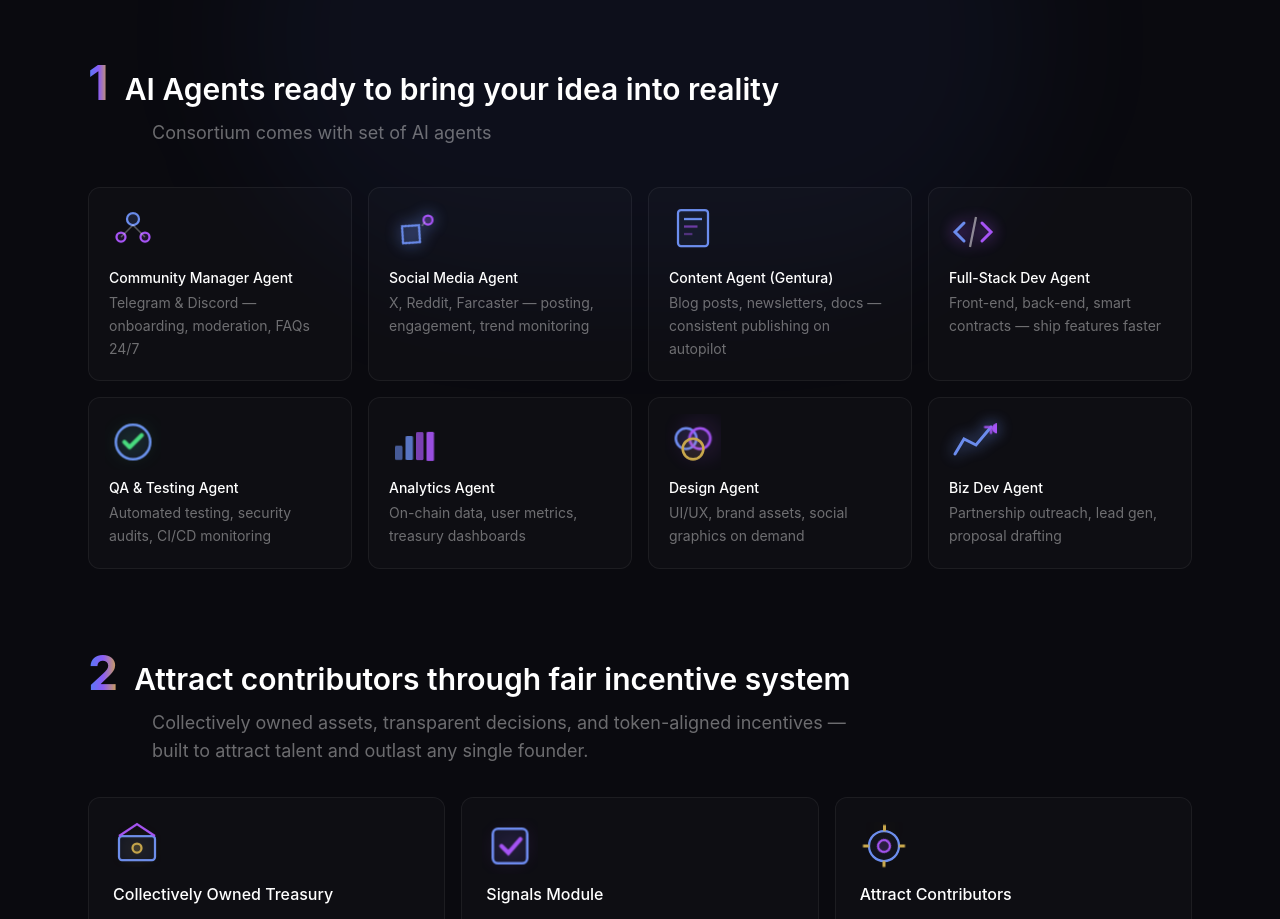
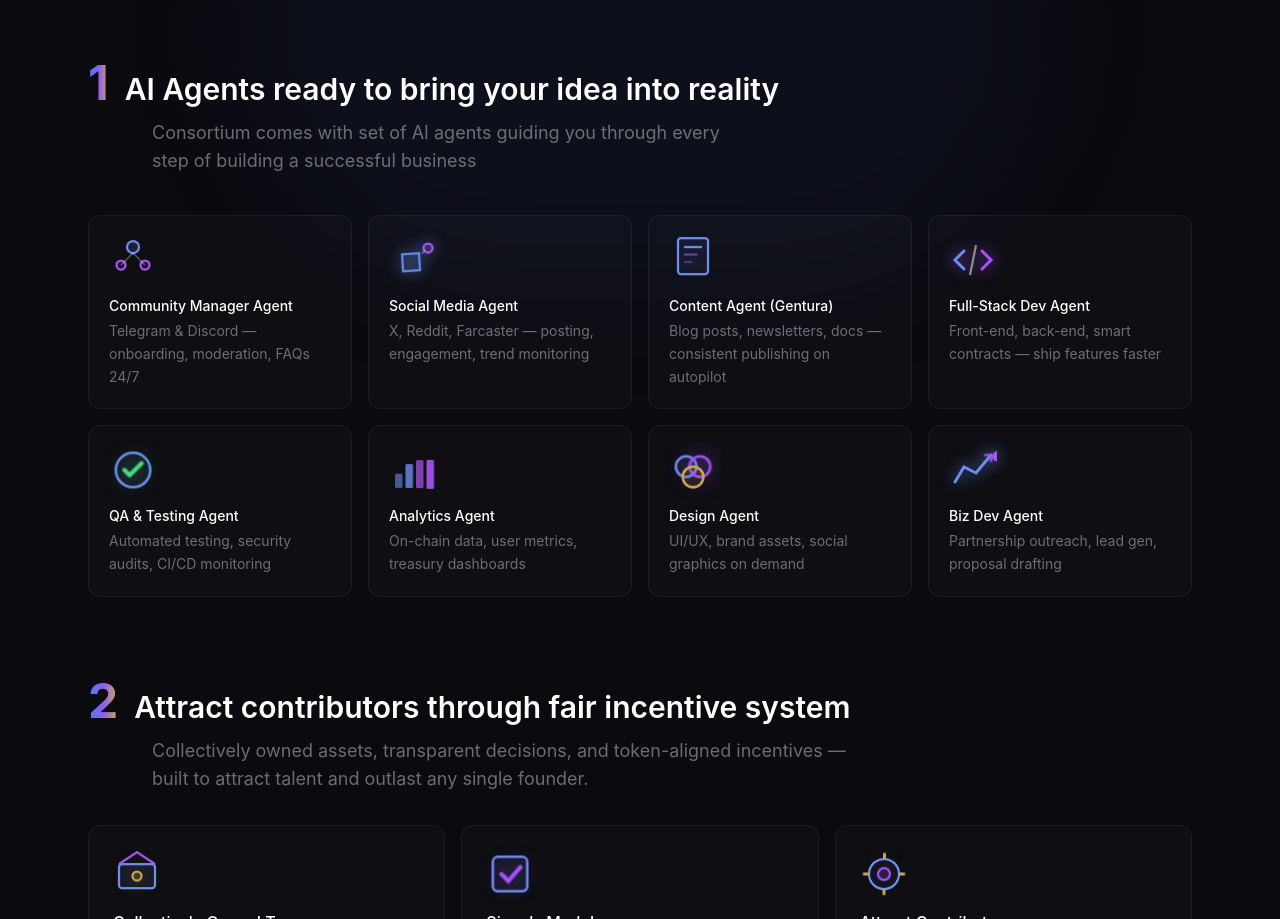
Before and after one commit to n0umen0n/consortiumlab-landing, a Next.js app: page / in a window 1280 px wide. Shown: the part 1837-2756 px from the top of the page. Built offline with nearby package versions, Linux system fonts and the light colour scheme.

Commit message:
Update AI agents description

```diff
--- a/src/components/WhyConsortium.tsx
+++ b/src/components/WhyConsortium.tsx
@@ -123,7 +123,7 @@ export default function WhyConsortium() {
               </h3>
             </div>
             <p className="text-white/40 text-lg mb-10 max-w-2xl pl-12 md:pl-16">
-              Consortium comes with set of AI agents
+              Consortium comes with set of AI agents guiding you through every step of building a successful business
             </p>
 
             <div className="grid sm:grid-cols-2 lg:grid-cols-4 gap-4">
```
